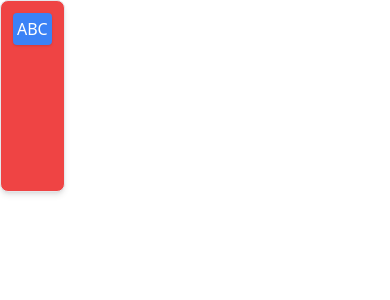
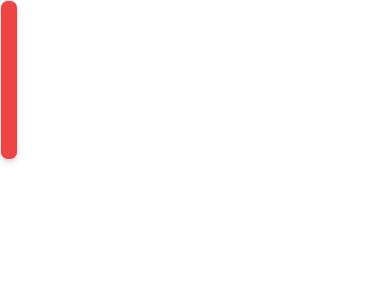
Before and after one commit to danmolloy/music-ed, a Next.js app: page /piano in a window 390 px wide. Shown: the top 300 px of the page. Built offline with nearby package versions, Linux system fonts and the light colour scheme; a web font is replaced by a local one.

Commit message:
piano styling

```diff
--- a/components/piano.js
+++ b/components/piano.js
@@ -32,12 +32,13 @@ export default function Piano({ submitAnswer, playTones, lowestNote, highestNote
 
   const handleToggle = () => {
     if (keyText === "pitch") {
-      setKeyText("key")
-    } else if (keyText === "key") {
+      //setKeyText("key")
       setKeyText(null)
     } else if (keyText === null){
       setKeyText("pitch")
-    }
+    } /* else if (keyText === "key") {
+      setKeyText(null)
+    }  */
   }
 
 
--- a/styles/globals.css
+++ b/styles/globals.css
@@ -60,16 +60,16 @@
     @apply border h-32 w-6 sm:w-10 flex flex-col items-center justify-end rounded bg-slate-50 shadow-md hover:bg-slate-100 active:bg-slate-200
   }
   .black-key {
-    @apply border bg-black hover:bg-gray-900 active:bg-gray-800 w-6 sm:w-10 h-20 -mx-3 sm:-mx-5 z-10 text-white flex flex-col items-center justify-end rounded
+    @apply bg-black hover:bg-gray-900 active:bg-gray-800 w-6 sm:w-10 h-20 -mx-3 sm:-mx-5 z-10 text-white flex flex-col items-center justify-end rounded
   }
   .piano-keyboard {
     @apply flex flex-row self-center
   }
   .piano {
-    @apply border flex flex-col p-2 h-48 sm:m-4 justify-between rounded-lg bg-red-500 shadow-md w-fit
+    @apply border flex flex-col p-2 h-40 sm:h-48 sm:m-4 justify-end sm:justify-between rounded-lg bg-red-500 shadow-md w-fit
   }
   .piano-btn {
-    @apply shadow self-end p-1 m-1 rounded bg-blue-500 hover:bg-blue-400 active:bg-blue-300 text-white
+    @apply shadow self-end p-1 m-1 hidden sm:flex rounded bg-blue-500 hover:bg-blue-400 active:bg-blue-300 text-white
   }
 
   /* Challenge */
```
